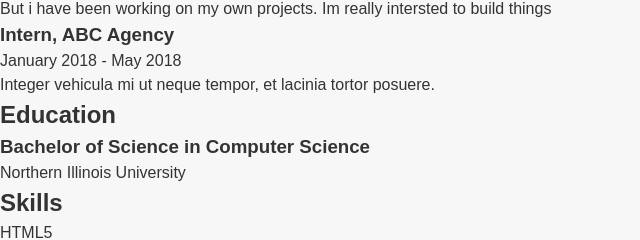
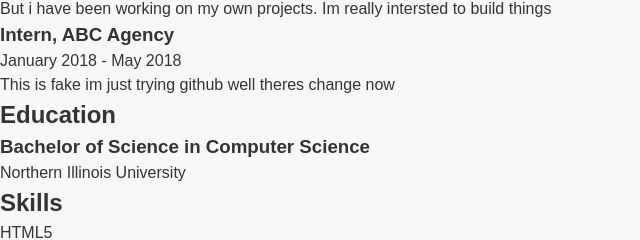
Before and after one commit to AbbasHaq99/abbas-web, a plain HTML site: page public/index.html in a window 1280 px wide. Shown: the part 259-499 px from the top of the page, 0-640 px from the left. Drawn offline with Linux system fonts and the light colour scheme.

Commit message:
newmessage

```diff
--- a/public/index.html
+++ b/public/index.html
@@ -30,7 +30,7 @@
         <li>
           <h3>Intern, ABC Agency</h3>
           <p>January 2018 - May 2018</p>
-          <p>Integer vehicula mi ut neque tempor, et lacinia tortor posuere.</p>
+          <p>This is fake im just trying github well theres change now</p>
         </li>
       </ul>
     </section>
```
